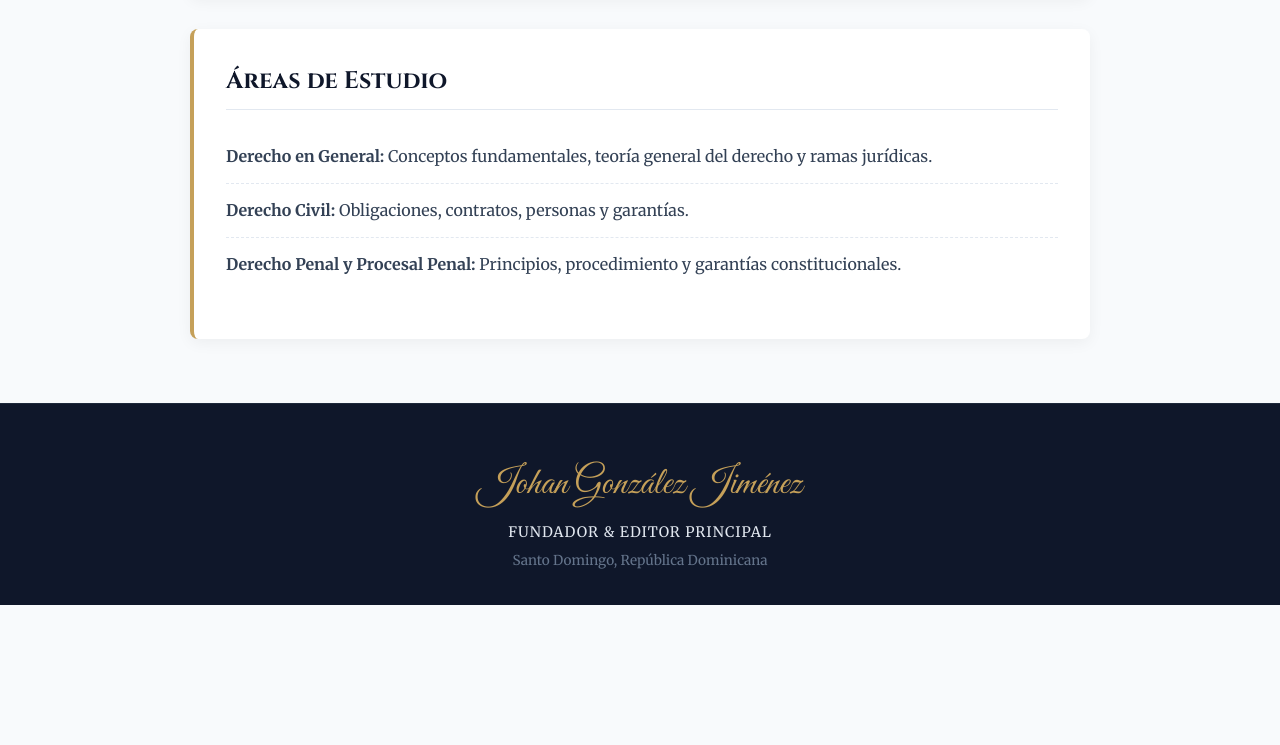
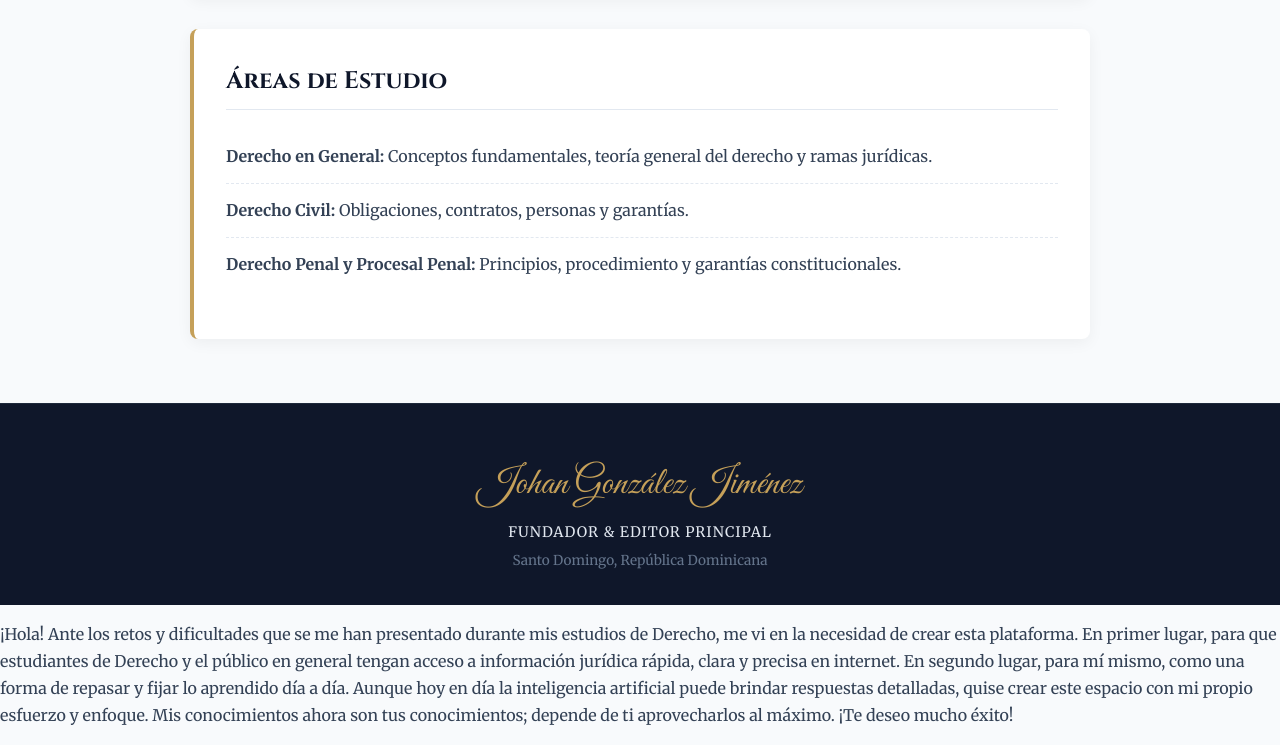
Before and after one commit to lic-johangonzalez/derecho-ahora, a plain HTML site: page index.html in a window 1280 px wide. Shown: the part 555-1300 px from the top of the page. Before the commit the page ends 1160 px from the top, so only its background shows below. Drawn offline with Linux system fonts and the light colour scheme.

Commit message:
Add introductory paragraph to index.html
Added a paragraph explaining the purpose of the platform.

```diff
--- a/index.html
+++ b/index.html
@@ -159,6 +159,9 @@
         <div class="author-title">Fundador & Editor Principal</div>
         <div class="location">Santo Domingo, República Dominicana</div>
     </footer>
+<p>
+    ¡Hola! Ante los retos y dificultades que se me han presentado durante mis estudios de Derecho, me vi en la necesidad de crear esta plataforma. En primer lugar, para que estudiantes de Derecho y el público en general tengan acceso a información jurídica rápida, clara y precisa en internet. En segundo lugar, para mí mismo, como una forma de repasar y fijar lo aprendido día a día. Aunque hoy en día la inteligencia artificial puede brindar respuestas detalladas, quise crear este espacio con mi propio esfuerzo y enfoque. Mis conocimientos ahora son tus conocimientos; depende de ti aprovecharlos al máximo. ¡Te deseo mucho éxito!
+  </p>
 
 </body>
 </html>
```
